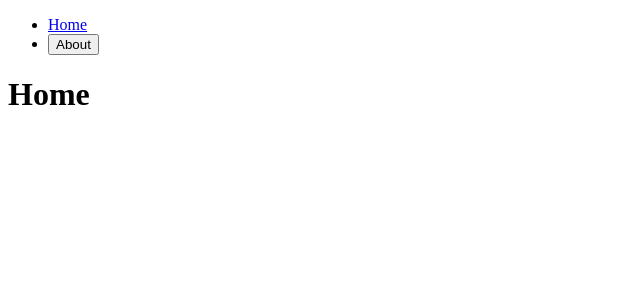
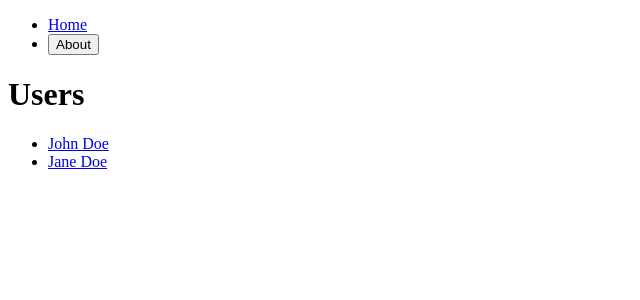
Before and after one commit to mgh3326/react-masterclass, a React (Create React App) app: page / in a window 1280 px wide. Shown: the top 300 px of the page, without its empty margins (0-640 px from the left). Built offline with nearby package versions, Linux system fonts and the light colour scheme.

Commit message:
useParams

```diff
--- a/src/Router.tsx
+++ b/src/Router.tsx
@@ -5,6 +5,7 @@
 import Root from "./Root";
 import NotFound from "./screens/NotFound";
 import ErrorComponent from "./componentes/ErrorComponent";
+import User from "./screens/users/User";
 
 const router = createBrowserRouter([
     {
@@ -19,6 +20,10 @@
             {
                 path: "about",
                 element: <About/>
+            },
+            {
+                path: "users/:userId",
+                element: <User/>
             }
         ],
         errorElement: <NotFound/>
--- /dev/null
+++ b/src/db.ts
@@ -0,0 +1,10 @@
+export const users = [
+    {
+        id: 1,
+        name: 'John Doe',
+    },
+    {
+        id: 2,
+        name: 'Jane Doe',
+    }
+];
--- a/src/screens/Home.tsx
+++ b/src/screens/Home.tsx
@@ -1,8 +1,17 @@
+import {users} from "../db";
+import {Link} from "react-router-dom";
+
 function Home() {
-    const users: any = []
-    return (
-        <h1>Home</h1>
-    );
+    return <div>
+        <h1>Users</h1>
+        <ul>
+            {users.map((user) => (
+                <li key={user.id}>
+                    <Link to={`/users/${user.id}`}>{user.name}</Link>
+                </li>
+            ))}
+        </ul>
+    </div>
 }
 
 export default Home;
--- /dev/null
+++ b/src/screens/users/User.tsx
@@ -0,0 +1,13 @@
+import {useParams} from "react-router-dom";
+import {users} from "../../db";
+
+function User() {
+    const {userId} = useParams();
+    return (
+        <h1>
+            User with it {userId} is named: {users[Number(userId) - 1].name}
+        </h1>
+    );
+}
+
+export default User;
```
